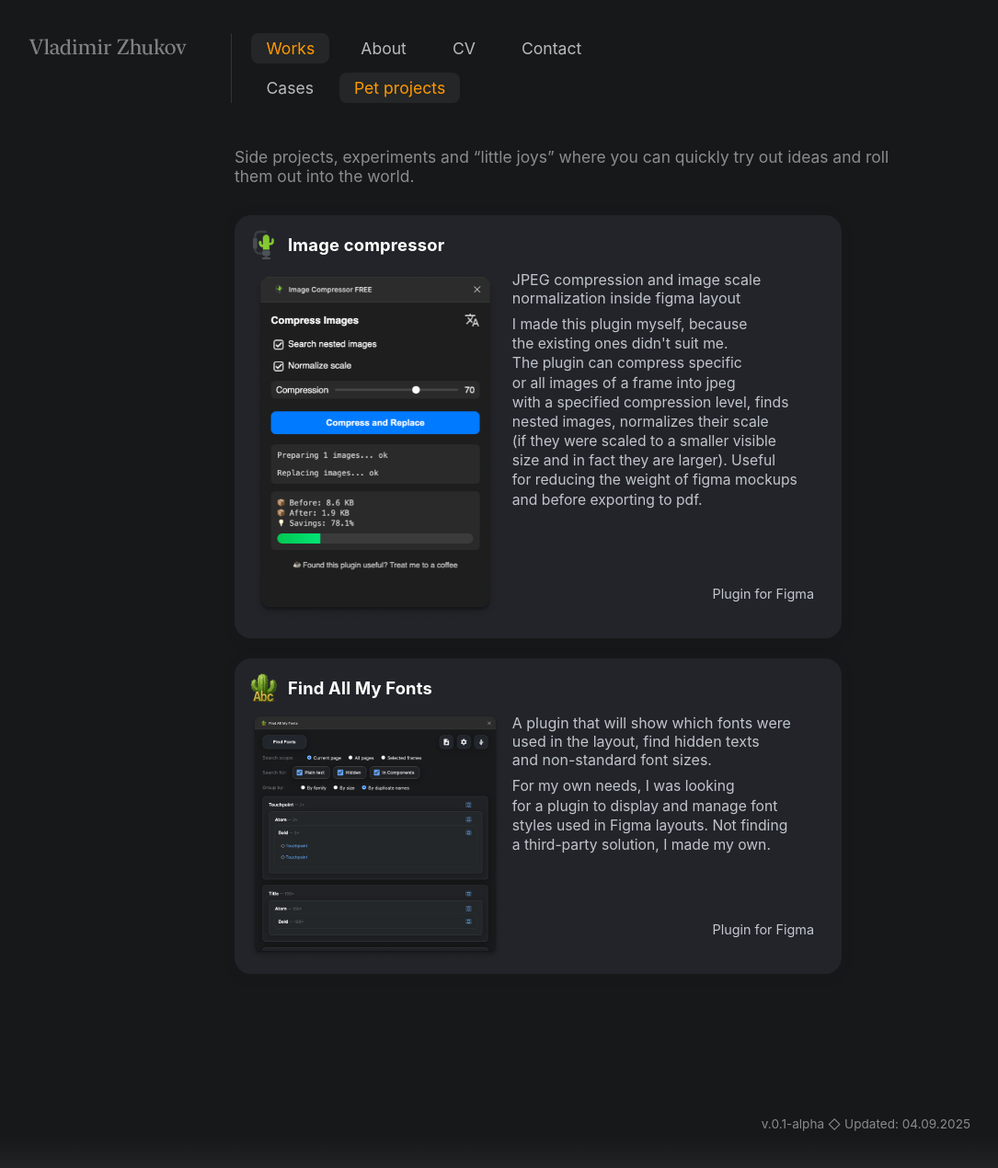
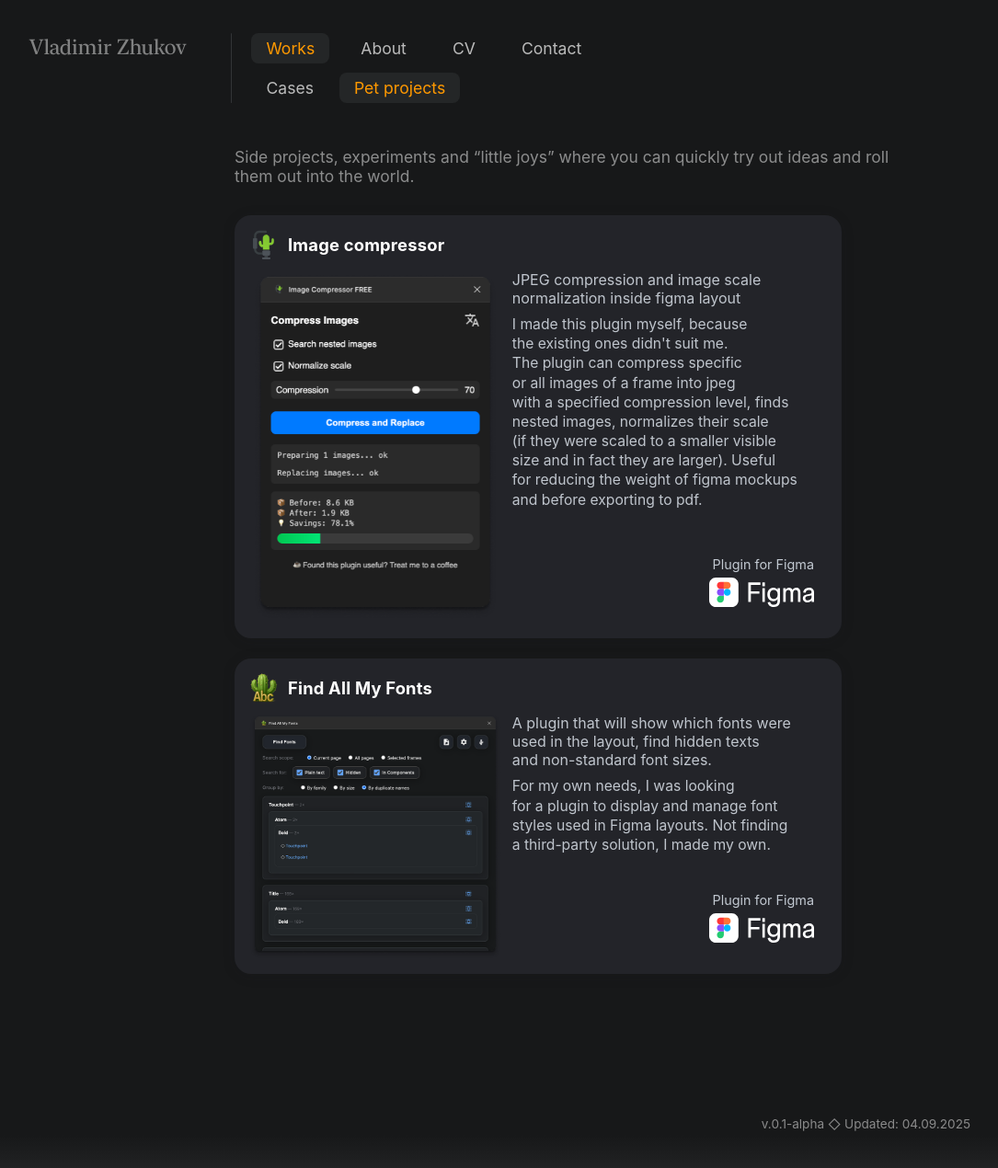
Before and after one commit to uxiscool/experience, a Jekyll site: the page built from pet-projects.md, in a window 1280 px wide. Shown: the whole page at 92% size, without its empty margins (25-1110 px from the left). Built offline with Jekyll 4.4.1, drawn with Linux system fonts in a browser that asks for light colours.

Commit message:
Add files via upload

```diff
--- a/pet-projects.md
+++ b/pet-projects.md
@@ -42,7 +42,6 @@
       <img class="pp-icon" src="{{ site.baseurl }}{{ p.icon }}" alt="">
       <h3 class="pp-title">{{ p.title }}</h3>
     </header>
-
     <!-- Тело: слева медиа, справа текст + футер, приклеенный к низу -->
     <div class="pp-body">
       <div class="pp-media">
@@ -61,39 +60,26 @@
           </a>
         {% endif %}
       </div>
-
       <div class="pp-side">
         <div class="pp-text">
           {% if p.subtitle %}<div class="pp-subtitle">{{ p.subtitle }}</div>{% endif %}
           {% if p.desc %}<div class="pp-desc">{{ p.desc }}</div>{% endif %}
         </div>
-
-        <div class="pp-footer">
-          {% if p.kind %}<div class="pp-kind">{{ p.kind }}</div>{% endif %}
-          <div class="pp-links">
-            {% if p.figma %}
-              <a class="pp-store" href="{{ p.figma }}" target="_blank" rel="noopener">
-                <img src="{{ site.baseurl }}/ui/stores/figma.svg" alt="Figma">
-              </a>
-            {% endif %}
-            {% if p.stores and p.stores.play %}
-              <a class="pp-store" href="{{ p.stores.play }}" target="_blank" rel="noopener">
-                <img src="{{ site.baseurl }}/ui/stores/googleplay.svg" alt="Google Play">
-              </a>
-            {% endif %}
-            {% if p.stores and p.stores.appstore %}
-              <a class="pp-store" href="{{ p.stores.appstore }}" target="_blank" rel="noopener">
-                <img src="{{ site.baseurl }}/ui/stores/appstore.svg" alt="App Store">
-              </a>
-            {% endif %}
-          </div>
-        </div>
+       <div class="pp-footer">
+  {% if p.kind %}<div class="pp-kind">{{ p.kind }}</div>{% endif %}
+  <div class="pp-links">
+    {% if p.store_url and p.store_icon %}
+      <a class="pp-store" href="{{ p.store_url }}" target="_blank" rel="noopener">
+        <img src="{{ p.store_icon | prepend: site.baseurl }}" alt="{{ p.store_alt | default: 'Store' }}">
+      </a>
+    {% endif %}
+  </div>
+</div>
       </div>
     </div>
   </article>
   {% endfor %}
 </div>
-
 <!-- используем общий lightbox из default.html -->
 <div id="lightbox" class="lightbox" style="display:none;">
   <div class="lightbox-bg" onclick="closeLightbox()"></div>
```
